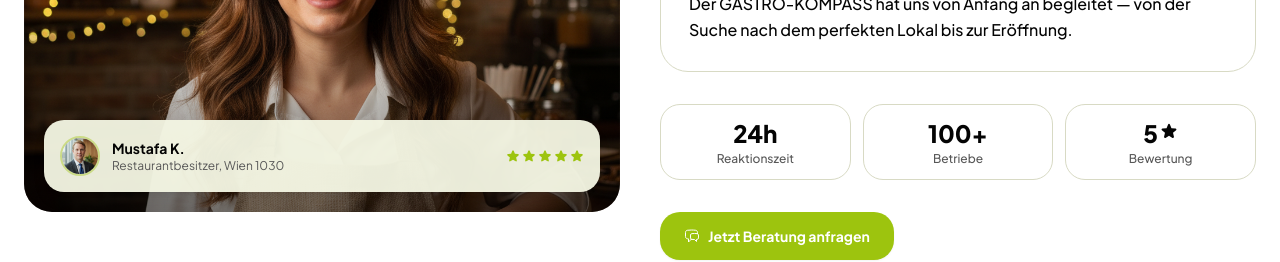
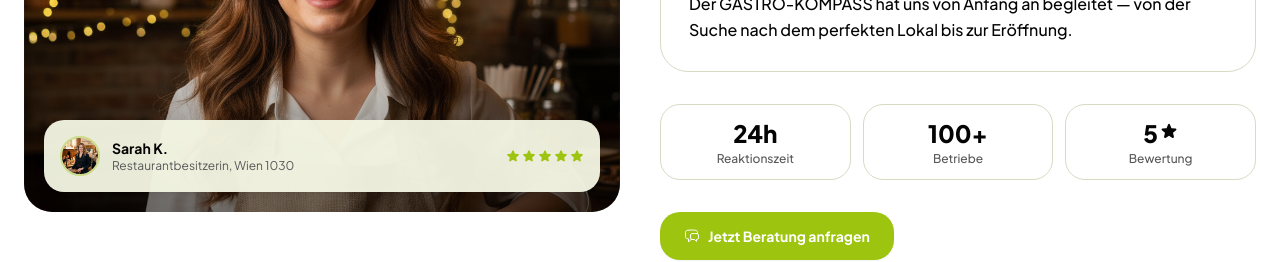
Before and after one commit to gastro-kompass/appsite, a Next.js app: page / in a window 1280 px wide. Shown: the part 5940-6202 px from the top of the page. Built offline with nearby package versions, Linux system fonts and the light colour scheme; no server answers.

Commit message:
chore: update testimonial name and gendered job title in TestimonialSection

```diff
--- a/src/app/components/TestimonialSection.tsx
+++ b/src/app/components/TestimonialSection.tsx
@@ -31,7 +31,7 @@ export default function TestimonialSection() {
                   >
                     <AppImage
                       src={IMAGES.testimonialHeadshot}
-                      alt="Mustafa K., restaurant owner in Vienna, professional headshot"
+                      alt="Sarah K., restaurant owner in Vienna, professional headshot"
                       width={40}
                       height={40}
                       className="object-cover w-full h-full"
@@ -39,10 +39,10 @@ export default function TestimonialSection() {
                   </div>
                   <div>
                     <p className="font-bold text-sm" style={{ color: '#040404' }}>
-                      Mustafa K.
+                      Sarah K.
                     </p>
                     <p className="text-xs" style={{ color: '#575757' }}>
-                      Restaurantbesitzer, Wien 1030
+                      Restaurantbesitzerin, Wien 1030
                     </p>
                   </div>
                 </div>
```
Also changed, not shown: public/assets/images/testimonial-headshot.png.
